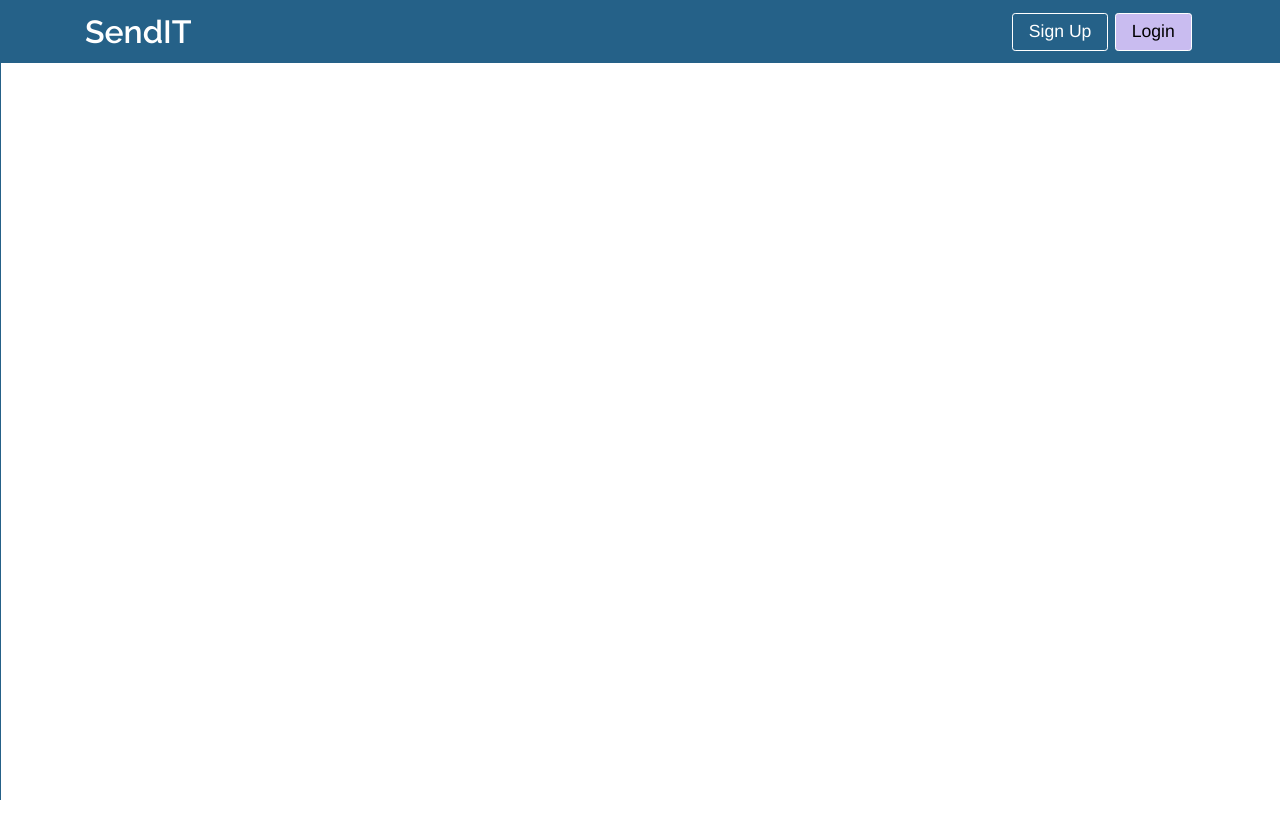
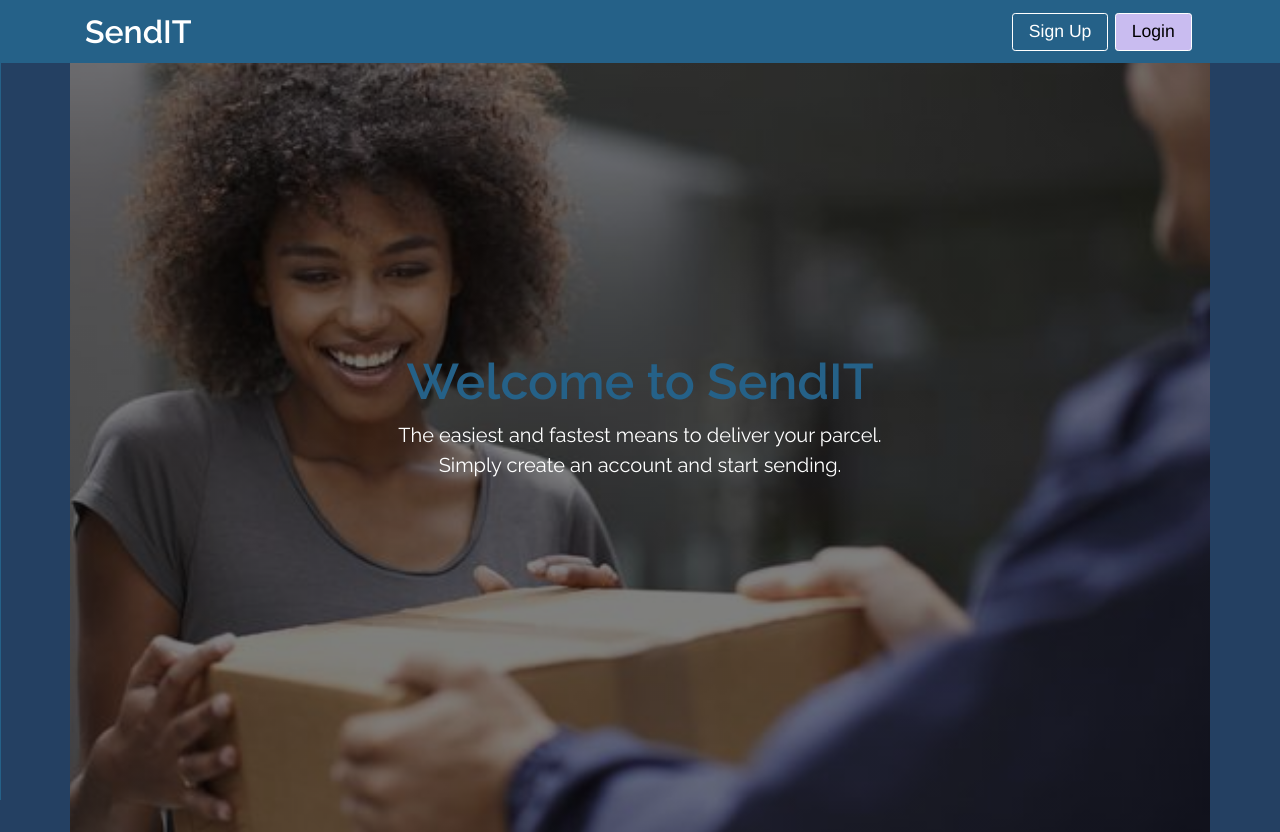
Before and after one commit to eokwukwe/SendIT, a plain HTML site: page UI/index.html in a window 1280 px wide. Before the commit the page ends 800 px from the top, so only its background shows below. Drawn offline with Linux system fonts and the light colour scheme.

Commit message:
chore: homepage UI improvement [deliver #161686947]

```diff
--- a/UI/css/style.css
+++ b/UI/css/style.css
@@ -27,6 +27,11 @@
 *::before,
 *::after {
   box-sizing: border-box;
+}
+
+html,
+body {
+  height: 100%;
 }
 
 body {
@@ -394,6 +399,44 @@ main {
   }
 }
 
+/************  Home Page **************/
+.home-body {
+  height: 104vh;
+  background: var(--darkblue);
+  overflow: hidden;
+}
+
+.main-home {
+  position: relative;
+  height: 100%;
+  width: 100%;
+  background-image: linear-gradient(rgba(0, 0, 0, 0.5), rgba(0, 0, 0, 0.5)),
+    url("../img/parceld.jpg");
+  background-position: center;
+  background-repeat: no-repeat;
+  background-size: cover;
+  display: flex;
+  flex-direction: column;
+  justify-content: center;
+  align-items: center;
+  text-align: center;
+  padding: 0 20px;
+  font-family: var(--font-secondary);
+}
+
+.main-home h1 {
+  font-size: 50px;
+  line-height: 1.2;
+  z-index: 2;
+  color: var(--blue);
+}
+
+.main-home p {
+  font-size: 20px;
+  z-index: 2;
+  color: var(--white);
+}
+
 /***********  Login Modal  **********/
 .modal {
   display: none;
@@ -410,7 +453,6 @@ main {
 
 .modal-body {
   position: relative;
-  /* top: 80px; */
   max-width: 500px;
 }
 
@@ -449,10 +491,6 @@ main {
 }
 
 @media (max-width: 768px) {
-  .modal {
-    /* height: calc(100%); */
-  }
-
   .modal-body {
     width: 90%;
   }
--- a/UI/index.html
+++ b/UI/index.html
@@ -9,7 +9,7 @@
   <title>SendIT | Home</title>
 </head>
 
-<body>
+<body class="home-body">
   <header class="header default">
     <nav class="container navbar">
       <span class="open-slide">
@@ -63,6 +63,11 @@
     </div>
   </div>
 
+  <main class="container main-home">
+    <h1>Welcome to SendIT</h1>
+    <p>The easiest and fastest means to deliver your parcel.</p>
+    <p>Simply create an account and start sending.</p>
+  </main>
 
   <script src="js/nav.js"></script>
   <script src="js/index.js"></script>
```
Also changed, not shown: UI/img/parceld.jpg (added).
